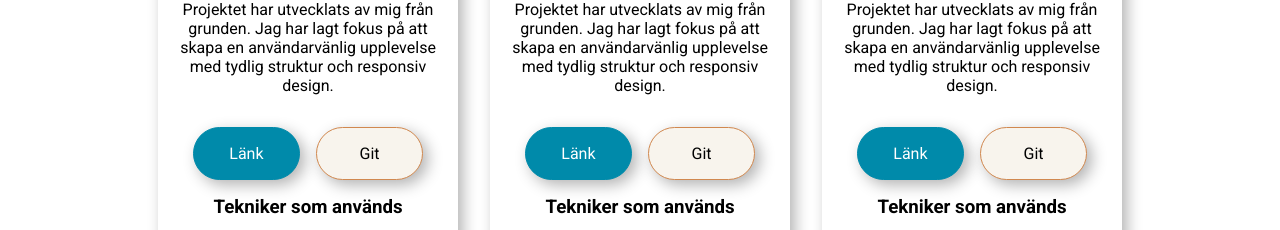
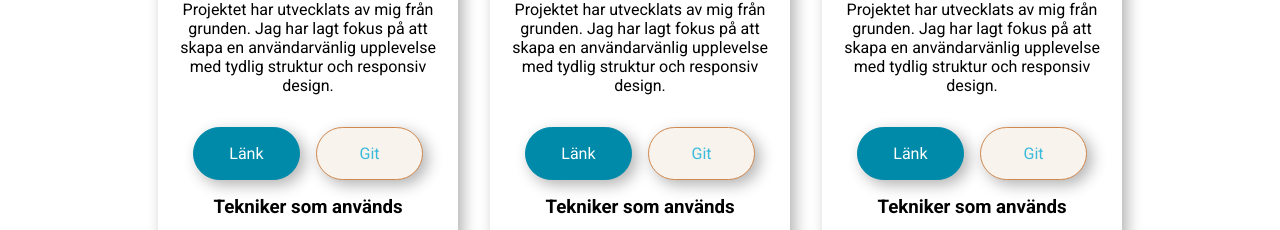
Before and after one commit to lammai442/portfolio, a React (Vite) app in the folder client/: page / in a window 1280 px wide. Shown: the part 1900-2130 px from the top of the page. Built offline with nearby package versions, Linux system fonts and the light colour scheme.

Commit message:
Changed primary text color

```diff
--- a/client/src/components/NavItem/NavItem.css
+++ b/client/src/components/NavItem/NavItem.css
@@ -1,11 +1,11 @@
 .nav__title {
-	color: var(--primary-txt-color);
+	color: var(--black-text-color);
 	position: relative;
 	font-family: var(--secondary-font);
 }
 
 .nav__title:hover {
-	color: var();
+	color: var(--primary-text-color);
 }
 
 .nav__title::after {
@@ -15,7 +15,7 @@
 	bottom: 0;
 	width: 0;
 	height: 0.125rem;
-	background-color: grey;
+	background-color: var(--primary-text-color);
 	transition: width 0.5s ease-in-out;
 }
 
--- a/client/src/index.css
+++ b/client/src/index.css
@@ -17,7 +17,7 @@
 	--primary-btn-color: #008aaa;
 
 	--primary-bg-color-03: rgb(59, 186, 219, 0.3);
-	--primary-txt-color: #000;
+	--primary-text-color: #3bbadb;
 	--secondary-text-color: #ffffff;
 	--black-text-color: #000;
 
```
